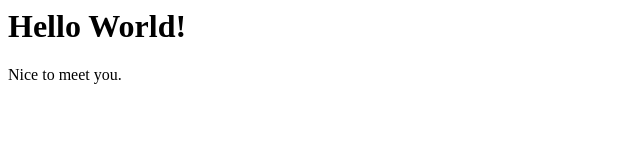
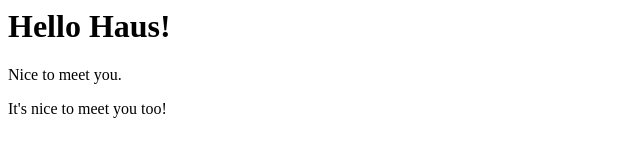
Before and after one commit to amadeakimmins/haus-fewd, a plain HTML site: page index.html in a window 1280 px wide. Shown: the whole page, without its empty margins (0-640 px from the left). Drawn offline with Linux system fonts and the light colour scheme.

Commit message:
designer qa

```diff
--- a/index.html
+++ b/index.html
@@ -1,2 +1,3 @@
-<h1>Hello World!</h1>
+<h1>Hello Haus!</h1>
 <p>Nice to meet you.</p>
+<p>It's nice to meet you too!</p>
```
